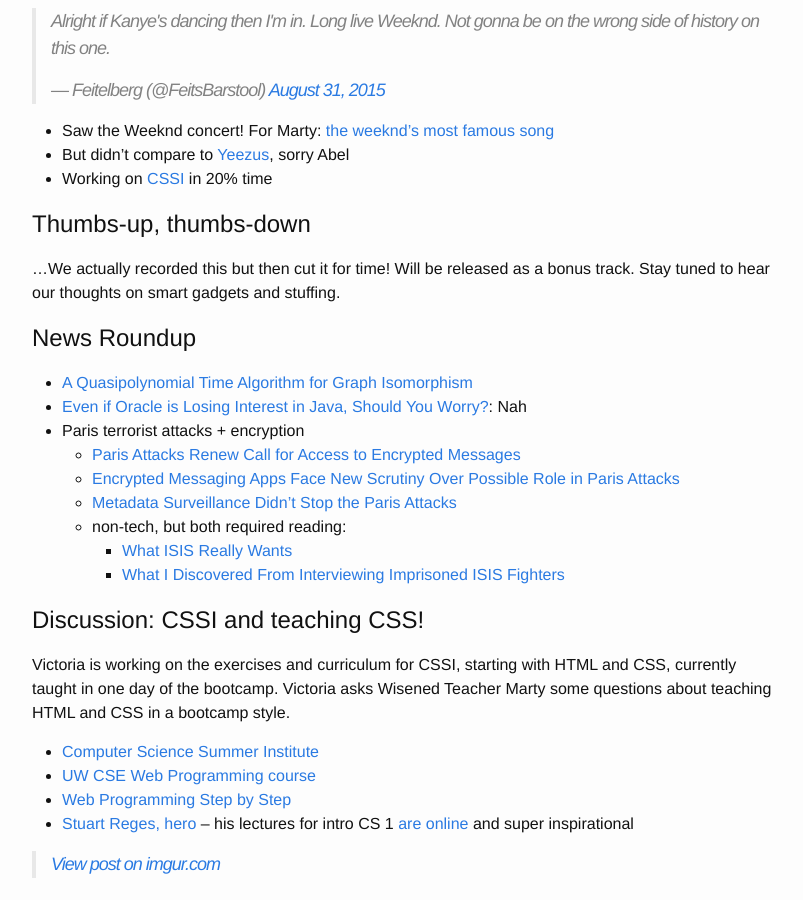
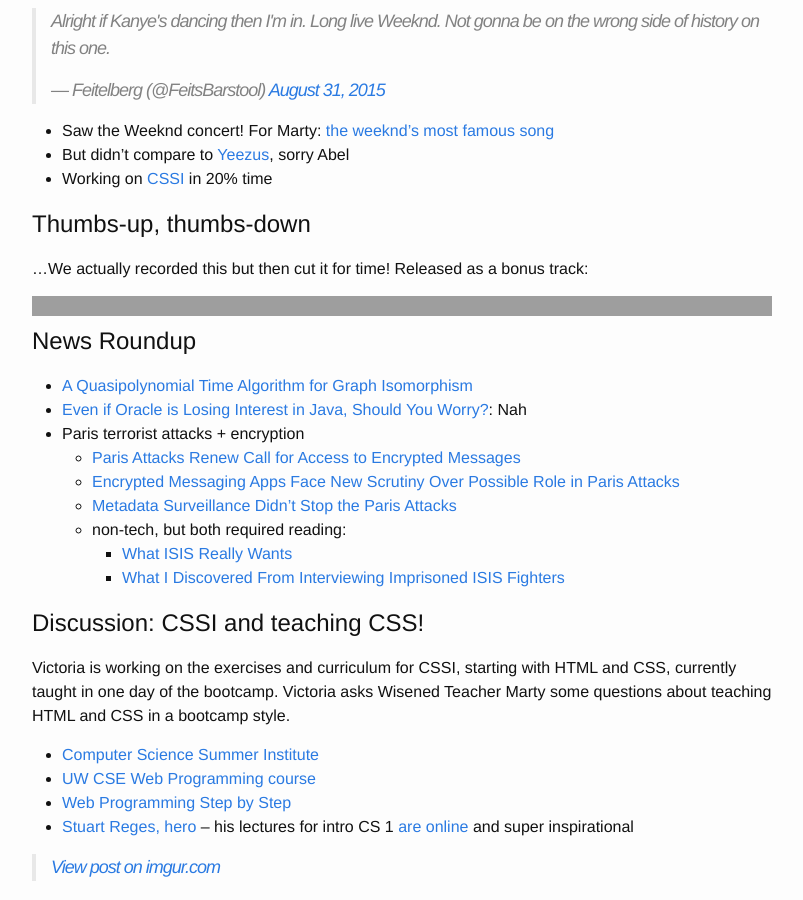
Before and after one commit to mvc-the-podcast/mvc-the-podcast.github.io, a Jekyll site: the page built from _posts/2015-11-23-episode-11-graphs-encryption-teaching-css.markdown, in a window 1280 px wide and 900 px high, scrolled down 807 px. Shown: the whole window, without its empty margins (238-1041 px from the left). Built offline with Jekyll 4.4.1, drawn with Linux system fonts in a browser that asks for light colours; a script that is not in the unit is left out; comment, search, counter and statistics services are not loaded; grey boxes are pictures that could not be loaded.

Commit message:
add bonus track to post

```diff
--- a/_posts/2015-11-23-episode-11-graphs-encryption-teaching-css.markdown
+++ b/_posts/2015-11-23-episode-11-graphs-encryption-teaching-css.markdown
@@ -25,7 +25,9 @@
 
 # Thumbs-up, thumbs-down
 
-...We actually recorded this but then cut it for time! Will be released as a bonus track. Stay tuned to hear our thoughts on smart gadgets and stuffing.
+...We actually recorded this but then cut it for time! Released as a bonus track:
+
+<iframe width="100%" height="20" scrolling="no" frameborder="no" src="https://w.soundcloud.com/player/?url=https%3A//api.soundcloud.com/tracks/234691665&amp;color=ff5500&amp;inverse=false&amp;auto_play=false&amp;show_user=true"></iframe>
 
 # News Roundup
 - [A Quasipolynomial Time Algorithm for Graph Isomorphism](http://jeremykun.com/2015/11/12/a-quasipolynomial-time-algorithm-for-graph-isomorphism-the-details/)
```
